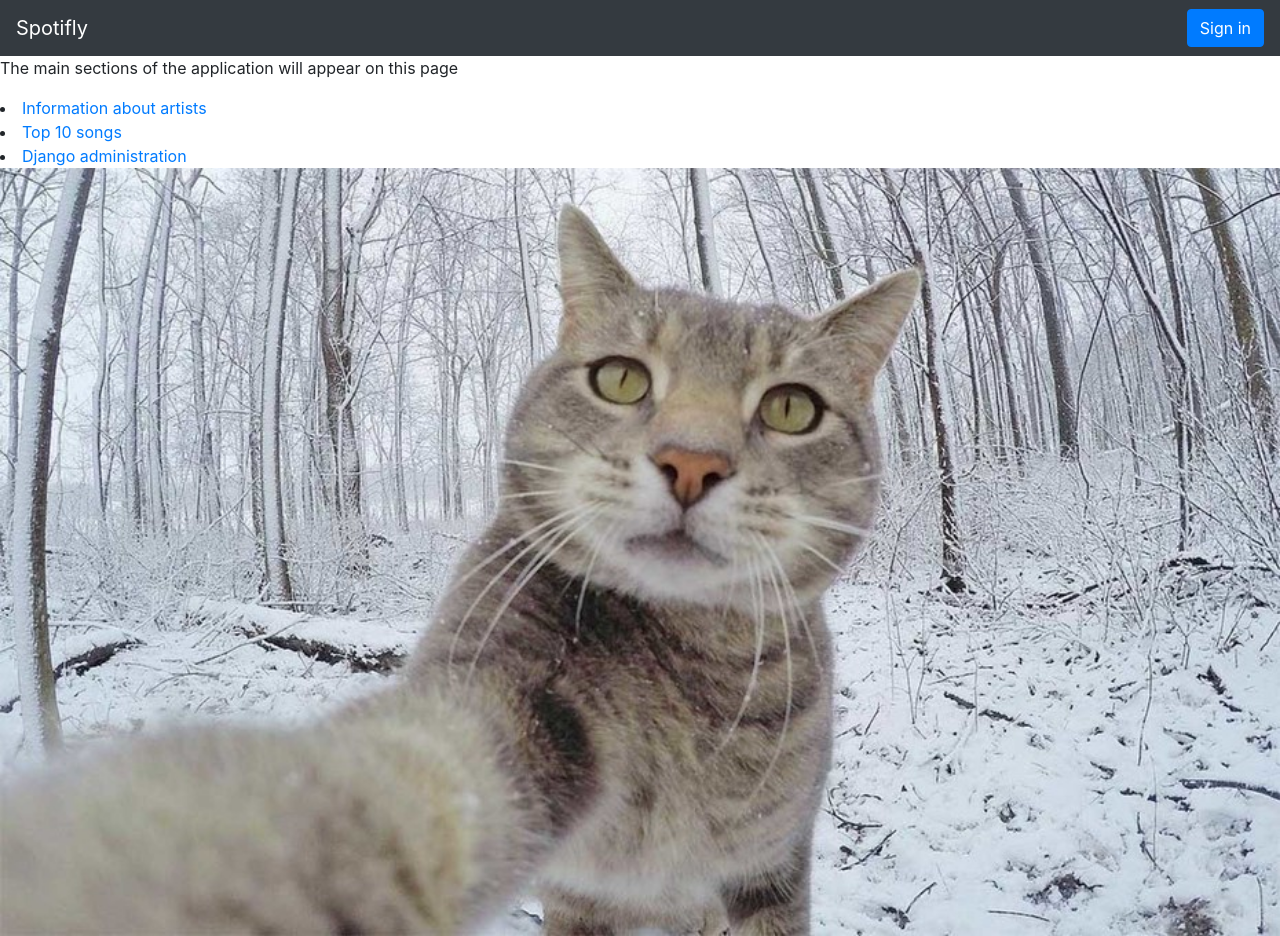
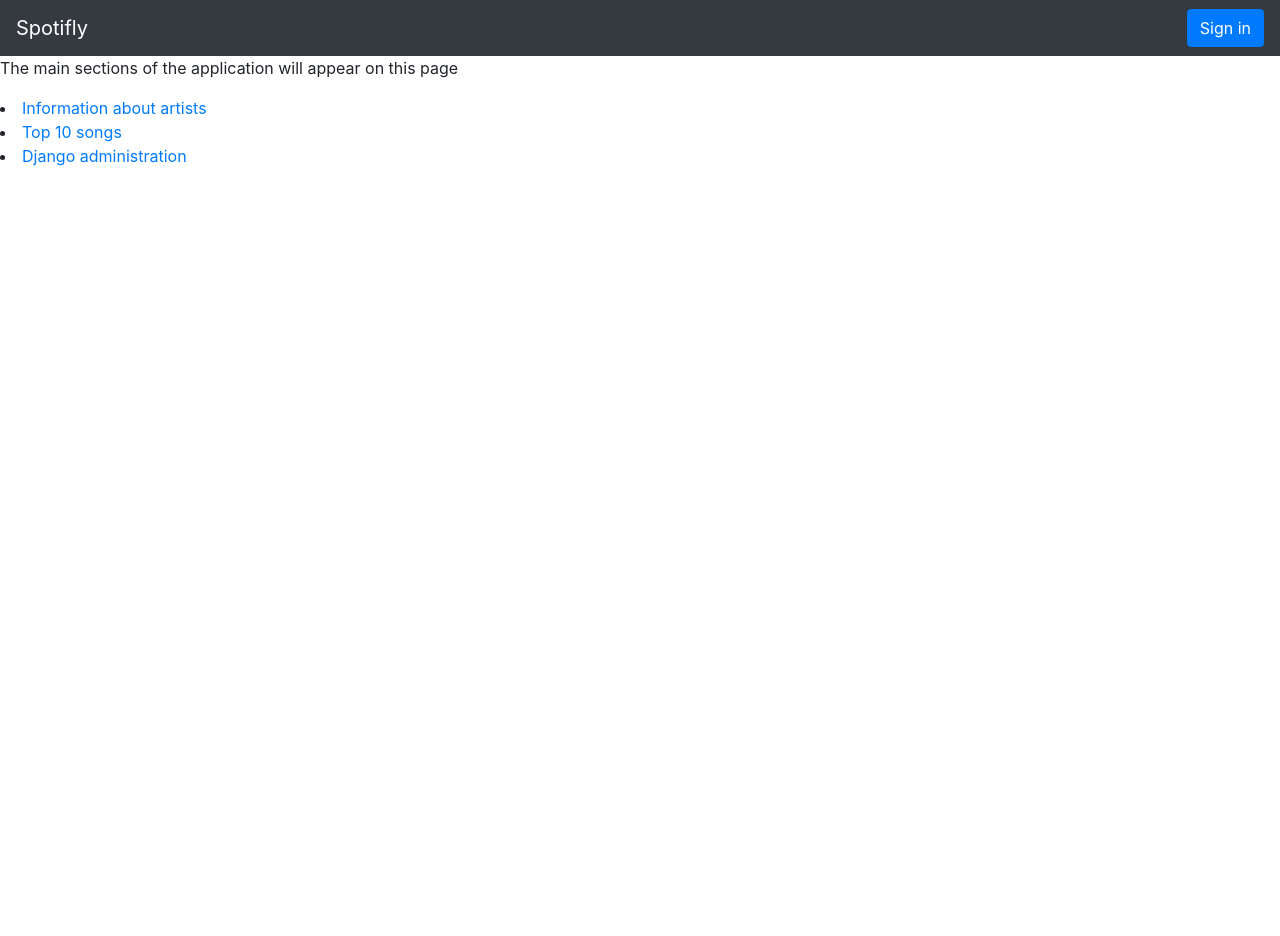
Before and after one commit to javigoo/web-project, a Django app: page / in a window 1280 px wide. After the commit the page ends 166 px from the top, so only its background shows below. Run offline with Django 3.2, Linux system fonts and the light colour scheme; parts of the project's set-up code (start-up, migrations or seed data) failed here and were passed over; some libraries are stand-ins or nearby versions.

Commit message:
Adios gato

```diff
--- a/apps/spotify/templates/spotify/home.html
+++ b/apps/spotify/templates/spotify/home.html
@@ -18,8 +18,5 @@
     <li>
       <a href="{% url 'admin:index' %}"> Django administration </a> <!-- Apunta a la url de index -->
     </li>
-    <section>
-        <img src="{% static 'gato.jpg' %}" style="width:100%" alt="gato">
-    </section>
 
 {% endblock %}
```
